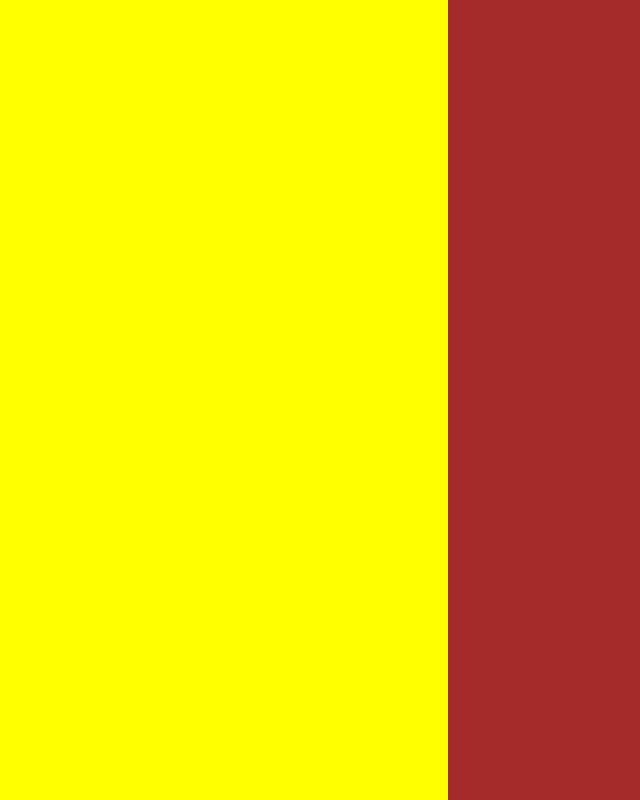
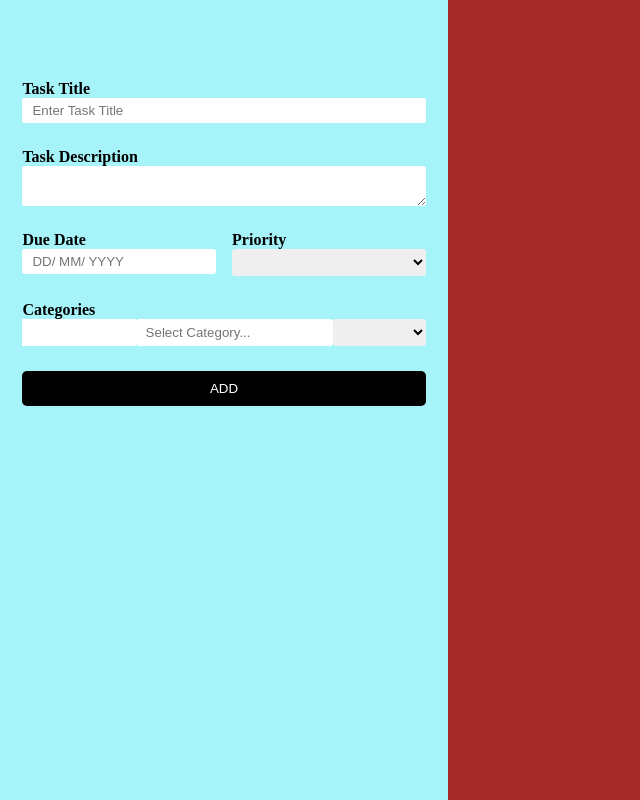
Before and after one commit to DheerajPKumar/Assignment_21_Task_Manager, a website: page index.html in a window 1280 px wide. Shown: the whole page, without its empty margins (0-640 px from the left). Drawn offline with Linux system fonts and the light colour scheme.

Commit message:
Created the UI for Left Container

```diff
--- a/index.html
+++ b/index.html
@@ -8,7 +8,56 @@
 </head>
 <body>
     <div class="container">
-        <div class="container__left"></div>
+        <div class="container__left">
+            <div class="container__left-task">
+                <form action="" class="container__left-form">
+                    <div class="container__left-title">
+                        <label for="title"><h4 class="container__left-categoryheadings">Task Title</h4></label>
+                        <input type="text" id="title" class="container__left-input" placeholder="Enter Task Title">
+                    </div>
+
+                    <div class="container__left-description">
+                        <label for="description"><h4 class="container__left-categoryheadings">Task Description</h4></label>
+                        <textarea name="description" id="description" class="container__left-textarea"></textarea>
+                    </div>
+                    <div class="container__left-taskdetail">
+                        <div class="container__left-duedate">
+                            <label for="dueDate"><h4 class="container__left-categoryheadings">Due Date</h4></label>
+                            <input type="text" id="dueDate" class="container__left-input" placeholder="DD/ MM/ YYYY">
+                        </div>
+                        <div class="container__left-priority">
+                            <label for="priority"><h4 class="container__left-categoryheadings">Priority</h4></label>
+                            <select name="priority" id="priority" class="container__left-select">
+                                <option value=""></option>
+                                <option value="">High</option>
+                                <option value="">Medium</option>
+                                <option value="">Low</option>
+                            </select>
+                        </div>
+                    </div>
+                    <div class="container__left-categories">
+                        <h4 class="container__left-categoryheadings"><h4 class="container__left-categoryheadings">Categories</h4></h4>
+                        <div class="container__left-ccontainer">
+                            <div class="container__left-categorycontainer">
+
+                            </div>
+                            <div class="container__left-categoryinput">
+                                <input type="text" placeholder="Select Category..." class="container__left-input">
+                                <select name="categories" id="categories" class="container__left-select">
+                                    <option value="categories"></option>
+                                    <option value="categories">Work</option>
+                                    <option value="categories">Personal</option>
+                                    <option value="categories">Work</option>
+                                    <option value="categories">Work</option>
+                                    <option value="categories">Work</option>
+                                </select>
+                            </div>
+                        </div>
+                    </div>
+                    <button type="submit" class="container__left-button">ADD</button>
+                </form>
+            </div>
+        </div>
         <div class="container__right"></div>
     </div>
 </body>
--- /dev/null
+++ b/scss_components/_functions.scss
@@ -0,0 +1,3 @@
+@function px($pixel, $default: 16px){
+    @return $pixel/$default * 1rem;
+}
--- /dev/null
+++ b/scss_components/_left_component.scss
@@ -0,0 +1,116 @@
+@import "functions.scss";
+
+.container{
+
+    &__left{
+        width: 35%;
+        height: 100vh;
+        background-color: rgb(166, 243, 250);
+        position: relative;
+
+        &-task{
+            position: absolute;
+            width: 90%;
+            height: fit-content;
+            top: 10%;
+            left: 5%;
+            // background-color: green;
+        }
+
+        &-form{
+            display: flex;
+            flex-direction: column;
+            gap: px(25px);
+        }
+
+        &-title{
+            display: flex;
+            flex-direction: column;
+        }
+
+        &-input{
+            border-radius: px(3px);
+            padding: px(5px) px(10px);
+            border: none;
+            outline: none;
+        }
+
+        &-description{
+            display: flex;
+            flex-direction: column;
+        }
+
+        &-textarea{
+            border-radius: px(3px);
+            padding: px(5px) px(10px);
+            border: none;
+            outline: none;
+            // resize: none;
+            // height: 100%;
+        }
+
+        &-taskdetail{
+            display: flex;
+            justify-content: space-between;
+            width: 100%;
+        }
+
+        &-duedate{
+            display: flex;
+            flex-direction: column;
+            width: 48%;
+        }
+
+        // &-duedate{
+        //     border-radius: px(3px);
+        //     padding: px(3px) px(10px);
+        //     border: none;
+        //     outline: none;
+        // }
+
+        &-priority{
+            display: flex;
+            flex-direction: column;
+            width: 48%;
+        }
+
+        &-select{
+            border-radius: px(3px);
+            padding: px(5px) px(10px);
+            border: none;
+            outline: none;
+        }
+
+        &-categories{
+            display: flex;
+            flex-direction: column;
+            // background-color: burlywood;
+        }
+
+        &-ccontainer{
+            display: flex;
+            justify-content: space-between;
+        }
+
+        &-categorycontainer{
+            width: 50%;
+            background-color: #fff;
+        }
+
+        &-categoryinput{
+            width: fit-content;
+            display: flex;
+            justify-content: space-between;
+        }
+
+        &-button{
+            border-radius: px(5px);
+            border: none;
+            outline: none;
+            padding: px(10px);
+            background-color: #000;
+            color: #fff;
+            // margin-top: px(25px);
+        }
+    }
+}
--- /dev/null
+++ b/scss_components/_right_component.scss
@@ -0,0 +1,10 @@
+@import "functions.scss";
+
+.container{
+
+    &__right{
+        width: 65%;
+        height: 100vh;
+        background-color:brown;
+    }
+}
--- a/styles.scss
+++ b/styles.scss
@@ -1,3 +1,7 @@
+@import "./scss_components/functions.scss";
+@import "./scss_components/left_component.scss";
+@import "./scss_components/right_component.scss";
+
 *{
     margin: 0;
     padding: 0;
@@ -8,16 +12,4 @@
     display: flex;
     width: 100vw;
     height: 100vh;
-
-    &__left{
-        width: 35%;
-        height: 100vh;
-        background-color: yellow;
-    }
-
-    &__right{
-        width: 65%;
-        height: 100vh;
-        background-color:brown;
-    }
 }
```
Also changed, not shown: styles.css, 1 other file.
